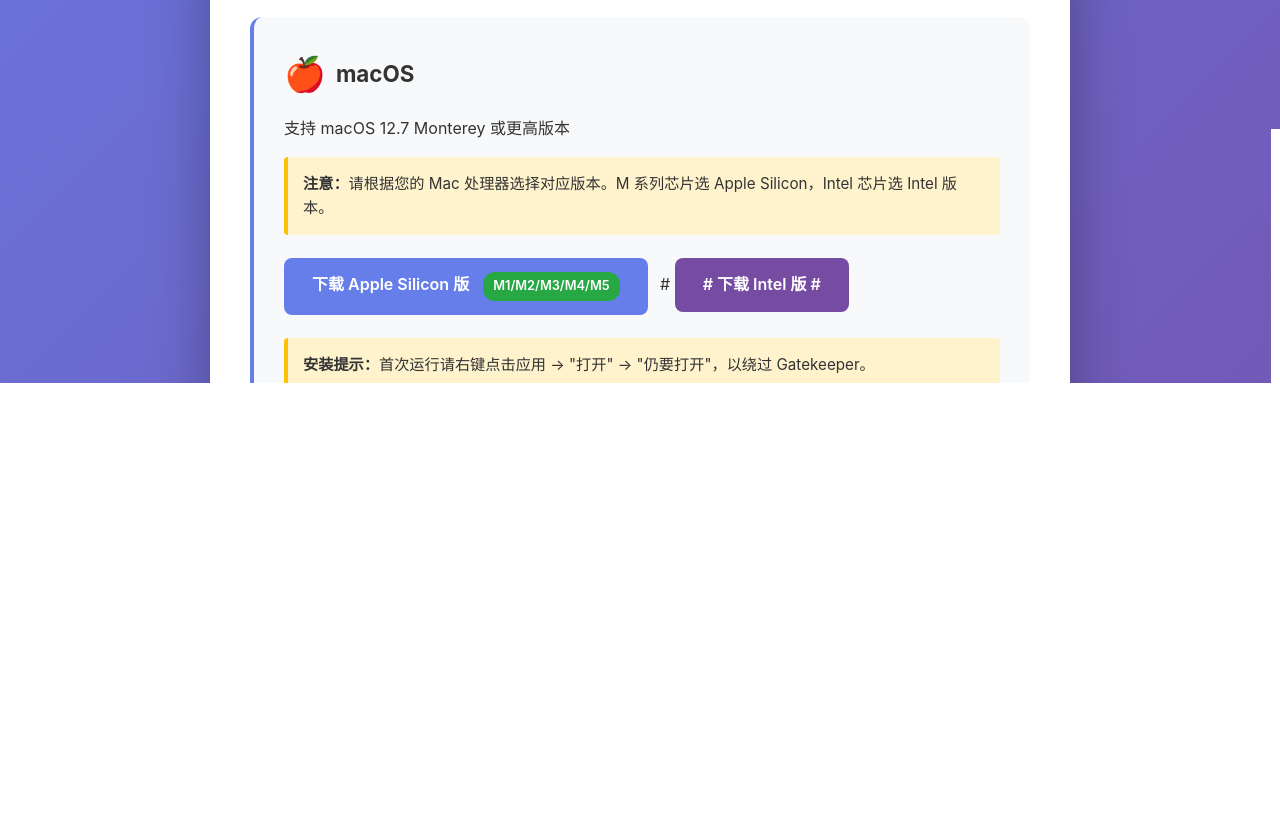
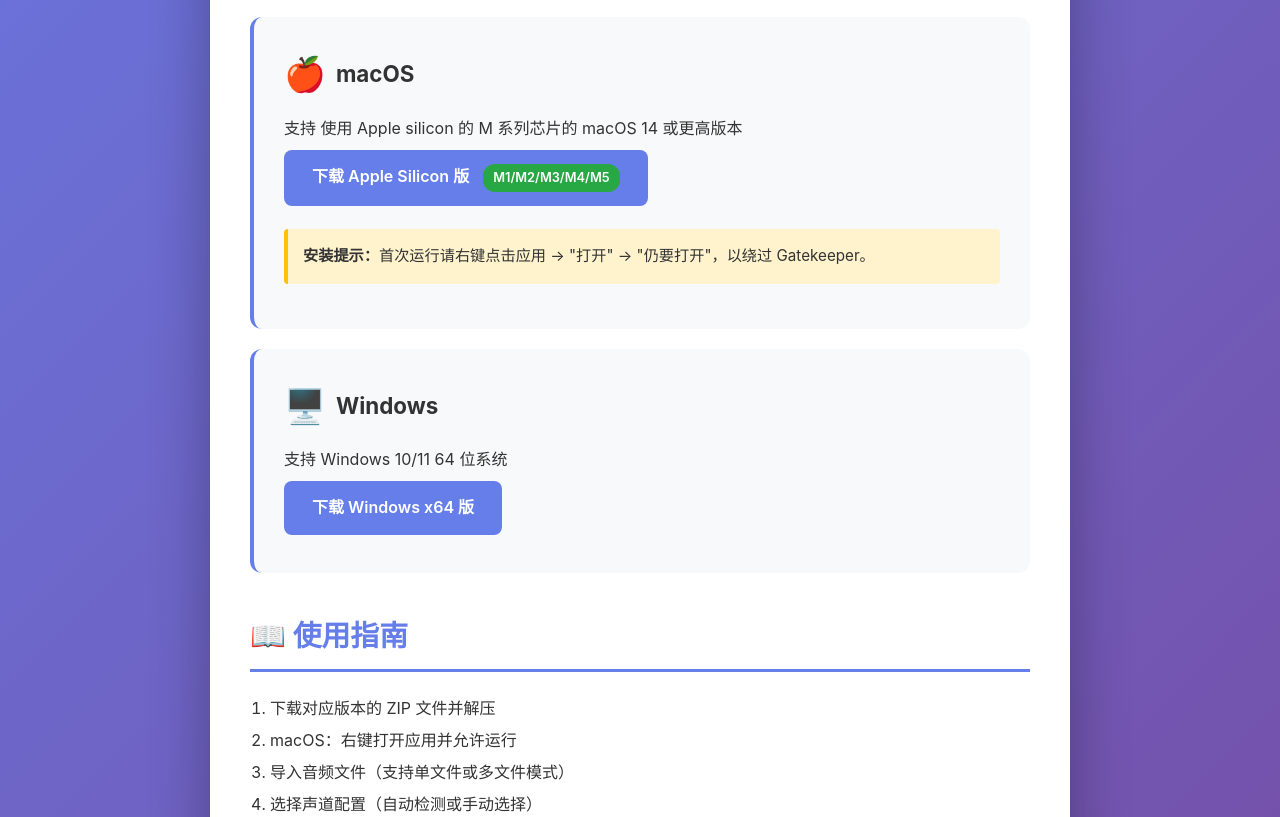
Before and after one commit to yuanxuecheng/LouDuck, a plain HTML site: page docs/index.html in a window 1280 px wide. Shown: the part 888-1705 px from the top of the page. Drawn offline with Linux system fonts and the light colour scheme.

Commit message:
Update index.html
delete macOS intel download link

```diff
--- a/docs/index.html
+++ b/docs/index.html
@@ -215,16 +215,10 @@
 
                 <div class="platform">
                     <h3><span class="platform-icon">🍎</span> macOS</h3>
-                    <p>支持 macOS 12.7 Monterey 或更高版本</p>
-                    <div class="note">
-                        <strong>注意：</strong>请根据您的 Mac 处理器选择对应版本。M 系列芯片选 Apple Silicon，Intel 芯片选 Intel 版本。
-                    </div>
+                    <p>支持 使用 Apple silicon 的 M 系列芯片的 macOS 14 或更高版本</p>
                     <a class="download-btn" href="https://github.com/yuanxuecheng/LouDuck/releases/download/v1.0.0/LouDuck-macOS-AppleSilicon.zip">
                         下载 Apple Silicon 版 <span class="version">M1/M2/M3/M4/M5</span>
                     </a>
-#                   <a class="download-btn secondary" href="https://github.com/yuanxuecheng/LouDuck/releases/download/v1.0.0/LouDuck-macOS-Intel.zip">
-#                       下载 Intel 版
-#                   </a>
                     <div class="note">
                         <strong>安装提示：</strong>首次运行请右键点击应用 → "打开" → "仍要打开"，以绕过 Gatekeeper。
                     </div>
```
